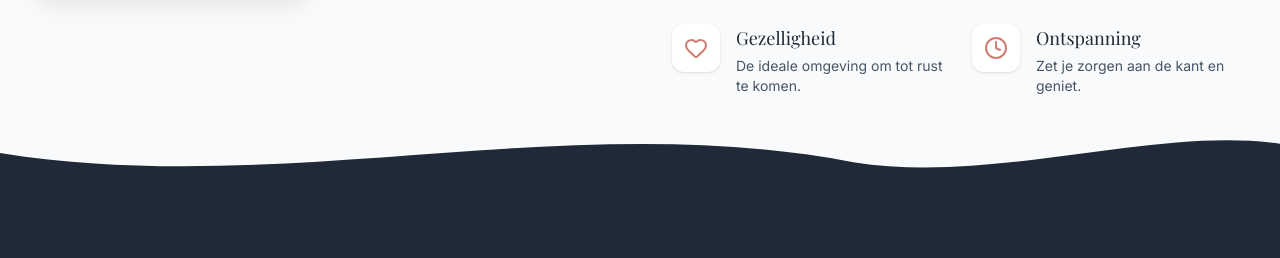
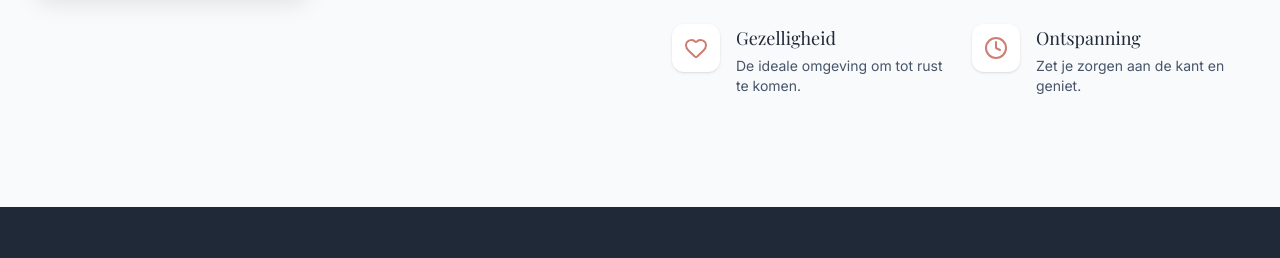
Before and after one commit to kevinb42O/cozy-moments-website, a React (Vite) app: page / in a window 1280 px wide. Shown: the part 1239-1497 px from the top of the page. Built offline with nearby package versions, Linux system fonts and the light colour scheme; a web font is replaced by a local one.

Commit message:
Remove About section wave divider on homepage

```diff
--- a/src/components/AboutSection.tsx
+++ b/src/components/AboutSection.tsx
@@ -96,21 +96,6 @@ const AboutSection = () => {
         </div>
       </div>
 
-      {/* Wave transition into dark MenuSection — mirrors Hero wave */}
-      <div className="absolute inset-x-0 bottom-0 z-20 pointer-events-none">
-        <svg
-          viewBox="0 0 1440 120"
-          xmlns="http://www.w3.org/2000/svg"
-          className="w-full h-[58px] sm:h-[72px] md:h-[110px] block"
-          preserveAspectRatio="none"
-          aria-hidden="true"
-        >
-          <path
-            d="M0,60 C320,110 640,10 960,70 C1120,95 1300,30 1440,50 L1440,120 L0,120 Z"
-            className="fill-coffee-900"
-          />
-        </svg>
-      </div>
     </section>
   );
 };
```
